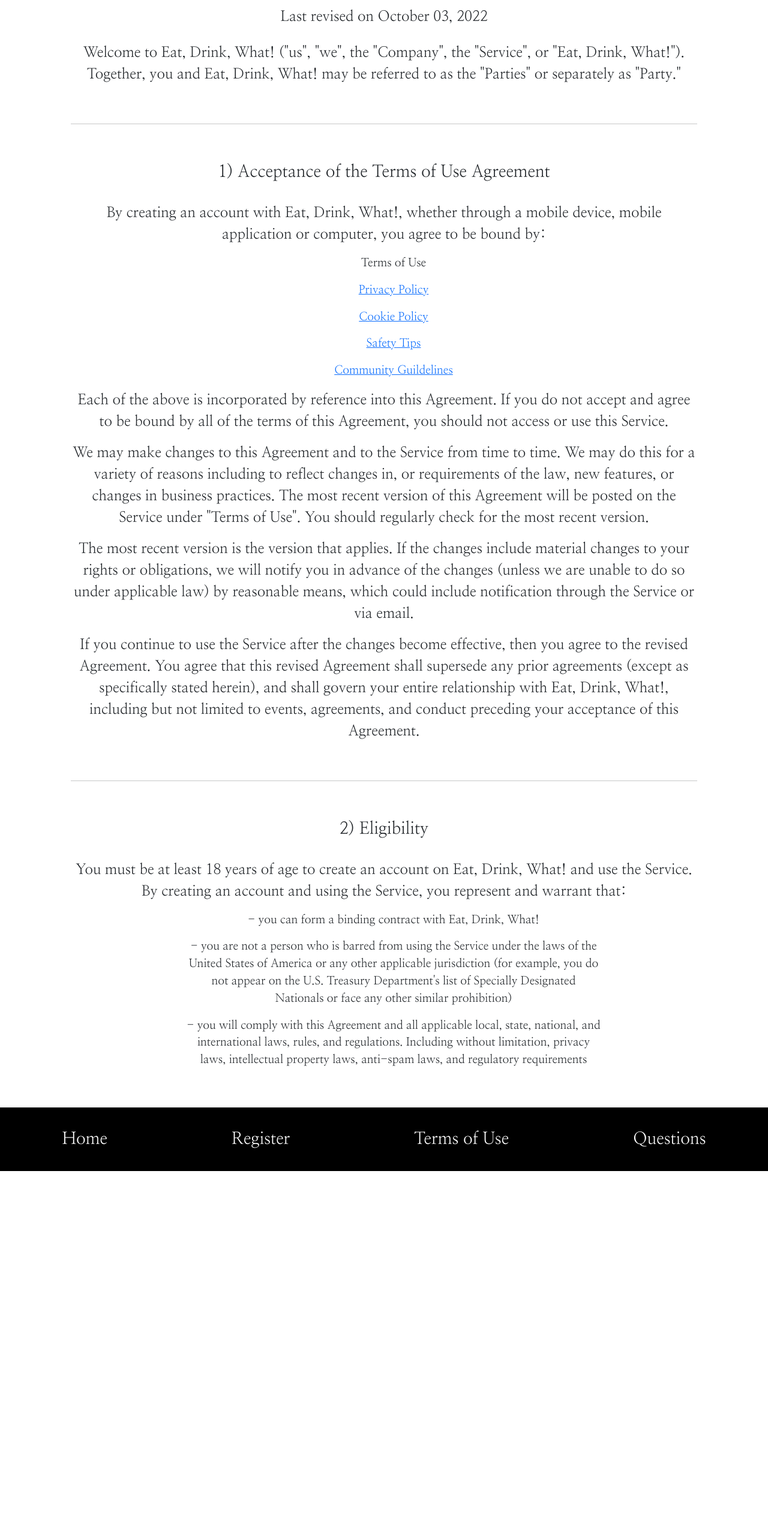
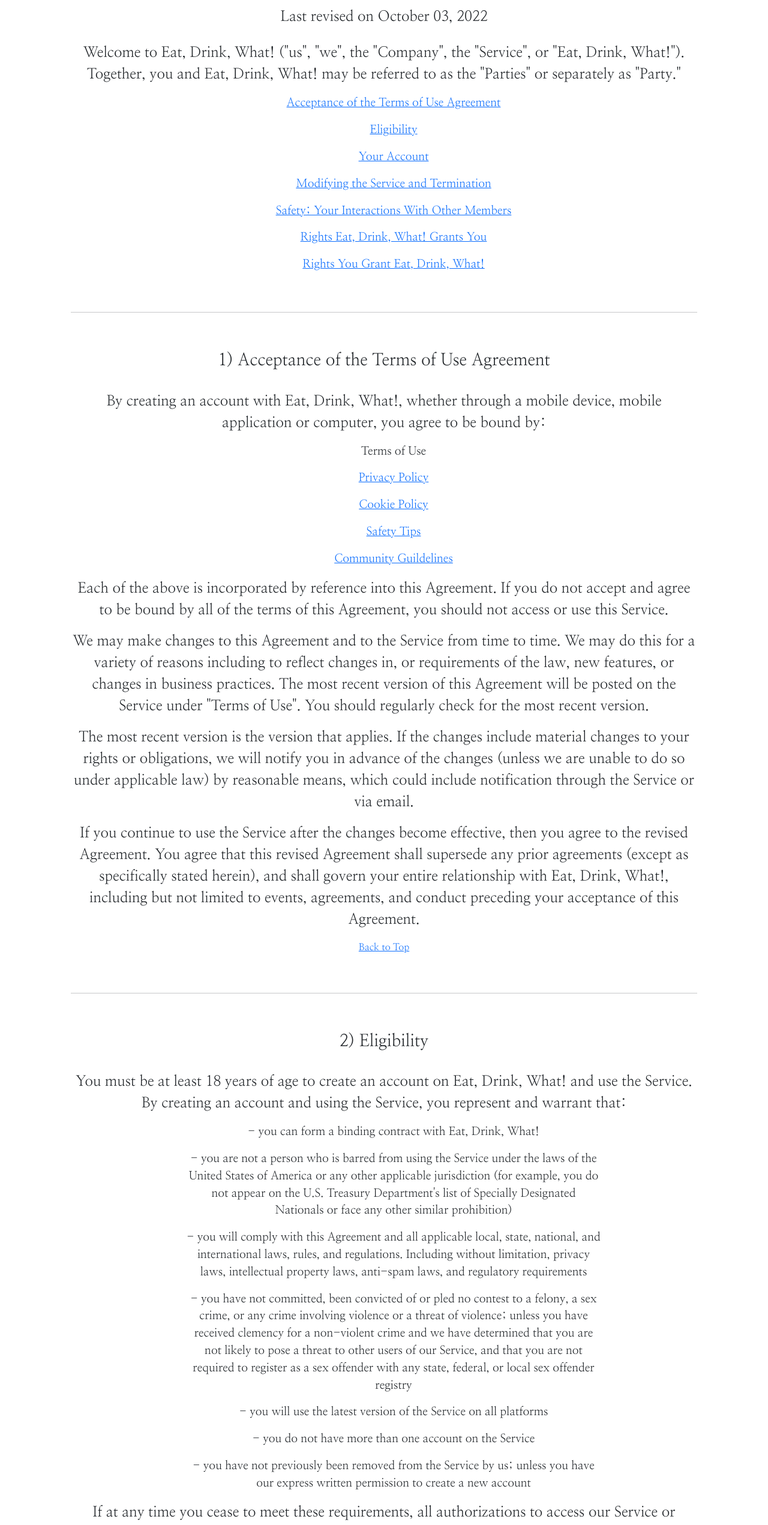
Before and after one commit to bluedragonscales/events-bulletin-app, a Vue app in the folder front-end/: page /terms in a window 1280 px wide. Shown: the part 240-2782 px from the top of the page at 60% size. Before the commit the page ends 2200 px from the top, so only its background shows below. Built offline with nearby package versions, Linux system fonts and the light colour scheme.

Commit message:
added more terms of use

```diff
--- a/front-end/src/components/main/TermsOfUse.vue
+++ b/front-end/src/components/main/TermsOfUse.vue
@@ -2,16 +2,28 @@
     <!-- TERMS OF USE COMPONENT -->
 
     <div class="container text-center p-5">
-        <h2>Terms of Use</h2>
+        <h2 id="top">Terms of Use</h2>
 
         <p class="mb-4">Last revised on October 03, 2022</p>
 
         <p>Welcome to Eat, Drink, What! ("us", "we", the "Company", the "Service", or "Eat, Drink, What!"). Together, you and Eat, Drink, What! may be referred to as the "Parties" or separately as "Party."</p>
 
+        <ul>
+            <li><a href="#one">Acceptance of the Terms of Use Agreement</a></li>
+            <li><a href="#two">Eligibility</a></li>
+            <li><a href="#three">Your Account</a></li>
+            <li><a href="#four">Modifying the Service and Termination</a></li>
+            <li><a href="#five">Safety; Your Interactions With Other Members</a></li>
+            <li><a href="#six">Rights Eat, Drink, What! Grants You</a></li>
+            <li><a href="#seven">Rights You Grant Eat, Drink, What!</a></li>
+        </ul>
+
+
+
         <hr>
 
         <!-- FIRST SECTION -->
-        <h3>1) Acceptance of the Terms of Use Agreement</h3>
+        <h3 id="one">1) Acceptance of the Terms of Use Agreement</h3>
 
         <p>By creating an account with Eat, Drink, What!, whether through a mobile device, mobile application or computer, you agree to be bound by:</p>
 
@@ -31,18 +43,104 @@
 
         <p>If you continue to use the Service after the changes become effective, then you agree to the revised Agreement. You agree that this revised Agreement shall supersede any prior agreements (except as specifically stated herein), and shall govern your entire relationship with Eat, Drink, What!, including but not limited to events, agreements, and conduct preceding your acceptance of this Agreement.</p>
 
+        <a href="#top">Back to Top</a>
         <hr>
 
         <!-- SECOND SECTION -->
-        <h3>2) Eligibility</h3>
+        <h3 id="two">2) Eligibility</h3>
 
         <p>You must be at least 18 years of age to create an account on Eat, Drink, What! and use the Service. By creating an account and using the Service, you represent and warrant that:</p>
 
         <ul>
             <li>- you can form a binding contract with Eat, Drink, What!</li>
-            <li> - you are not a person who is barred from using the Service under the laws of the United States of America or any other applicable jurisdiction (for example, you do not appear on the U.S. Treasury Department's list of Specially Designated Nationals or face any other similar prohibition)</li>
-            <li> - you will comply with this Agreement and all applicable local, state, national, and international laws, rules, and regulations. Including without limitation, privacy laws, intellectual property laws, anti-spam laws, and regulatory requirements</li>
+            <li>- you are not a person who is barred from using the Service under the laws of the United States of America or any other applicable jurisdiction (for example, you do not appear on the U.S. Treasury Department's list of Specially Designated Nationals or face any other similar prohibition)</li>
+            <li>- you will comply with this Agreement and all applicable local, state, national, and international laws, rules, and regulations. Including without limitation, privacy laws, intellectual property laws, anti-spam laws, and regulatory requirements</li>
+            <li>- you have not committed, been convicted of or pled no contest to a felony, a sex crime, or any crime involving violence or a threat of violence; unless you have received clemency for a non-violent crime and we have determined that you are not likely to pose a threat to other users of our Service, and that you are not required to register as a sex offender with any state, federal, or local sex offender registry</li>
+            <li>- you will use the latest version of the Service on all platforms</li>
+            <li>- you do not have more than one account on the Service</li>
+            <li>- you have not previously been removed from the Service by us; unless you have our express written permission to create a new account</li>
         </ul>
+
+        <p>If at any time you cease to meet these requirements, all authorizations to access our Service or systems is automatically revoked and your account will be immediately deleted.</p>
+
+
+        <a href="#top">Back to Top</a>
+        <hr>
+
+        <!-- THIRD SECTION -->
+        <h3 id="three">3) Your Account</h3>
+
+        <p>In order to use Eat, Drink, What!, you may sign in with email and password. For more information regarding the information we collect from you and how we use it, please consult our <a href="#privacy">Privacy Policy</a>.</p>
+
+        <p>You are responsible for maintaining the confidentiality of your login credentials you use to sign up for Eat, Drink, What!, and you are solely responsible for all activities that occur under those credentials. If you think someone has gained access to your account, please immediately <a href="contact.html">contact us</a>.</p>
+
+
+
+        <a href="#top">Back to Top</a>
+        <hr>
+
+        <!-- FOURTH SECTION -->
+        <h3 id="four">4) Modifying the Service and Termination</h3>
+
+        <p>Eat, Drink, What! is always striving to improve the Service and bring you additional functionality that you will find engaging and useful. This means we may add new Service features or enhancements from time to time as well as remove some features. If these actions do not materially affect your rights or obligations, we may not provide you with notice before taking them. We may even suspend the Service entirely, in which event we will notify you in advance unless extenuating circumstances, such as safety or security concerns, prevent us from doing so.</p>
+
+        <p>You may terminate your account at any time, for any reason, by following the instructions in "Questions" in the Service. Eat, Drink, What! may terminate your account at any time without notice if it believes that you have violated this Agreement. After your account is terminated, this Agreement will terminate, except that the following provisions will still apply to you and Eat, Drink, What! (the "Parties"): <a href="#four">Section 4</a>, <a href="#five">Section 5</a>, <a href="#six">Section 6</a></p>
+        <!-- FINISH LISTING THE SECTIONS -->
+
+
+
+        <a href="#top">Back to Top</a>
+        <hr>
+
+        <!-- FIFTH SECTION -->
+        <h3 id="five">5) Safety; Your Interactions With Other Members</h3>
+
+        <p>You agree to treat other users in a courteous and respectful manner, both on and off our Service, and to be respectful when communicating with any of our customer care representatives or other employees.</p>
+
+        <p>Though Eat, Drink, What! strives to encourage a respectful member experience <strong>Eat, Drink, What! is not responsible for the conduct of any member on or off the Service.</strong></p>
+
+        <p><strong>You agree to use caution in all interactions with other members. In addition, you agree to review and follow Eat, Drink, What!'s <a href="#safety">Safety Tips</a> prior to using the Service.</strong></p>
+
+        <p><strong>You are solely responsible for your interactions with other members. You understand that Eat, Drink, What! does not conduct criminal background checks on its members or otherwise inquires into the background of its members. Eat, Drink, What! makes no representations or warranties as to the conduct or compatibility of members.</strong></p>
+
+        <p>Eat, Drink, What! reserves the right to conduct - and you authorize Eat, Drink, What! to conduct - any criminal background check or other screenings (such as sex offender register searches) at any time using available public records obtained by it or with the assistance of a consumer reporting agency. And you agree that any information you provide may be used for that purpose.</p>
+
+
+
+        <a href="#top">Back to Top</a>
+        <hr>
+
+        <!-- SIXTH SECTION -->
+        <h3 id="six">6) Rights Eat, Drink, What! Grants You</h3>
+
+        <p>Eat, Drink, What! grants you a personal, worldwide, royalty-free, non-assignable, non-exclusive, revocable, and non-sublicensable license to access and use the Service. This license is for the sole purpose of letting you use and enjoy the Service's benefits as intended by Eat, Drink, What! and permitted by this Agreement. This license and any authorization to access the Service are automatically revoked in the event that you do any of the following:</p>
+
+        <ul>
+            <li>- use the Service or any content contained in the Service for any commercial purposes without our written consent</li>
+            <li>- copy, modify, transmit, create any derivative works from, make use of, or reproduce in any way any copyrighted material, images, trademarks, trade names, service marks, or other intellectual property, content or proprietary information accessible through the Service without Eat, Drink, What!'s prior written consent</li>
+            <li>- express or imply that any statements you make are endorsed by Eat, Drink, What!</li>
+            <li>- use any robot, bot, spider, crawler, scraper, site search/retrieval application, proxy or other manual or automatic device, method or process to access, retrieve, index, "data mine", or in any way reproduce or circumvent the navigational structure or presentation of the Service or its contents</li>
+            <li>- use the Service in any way that could interfere with, disrupt or negatively affect the Service or the servers or networks connected to the Service</li>
+            <li>- upload viruses or other malicious code or otherwise compromise the security of the Service</li>
+            <li>- forge headers or otherwise manipulate identifiers in order to disguise the origin of any information transmitted to or through the Servce</li>
+            <li>- "frame" or "mirror" any part of the Service without Eat, Drink, What!'s prior written authorization</li>
+            <li>- use meta tags or code or other devices containing any reference to Eat, Drink, What! or the Service (or any trademark, trade name, service mark, logo or slogan of Eat, Drink, What!) to direct any person to any other website for any purpose</li>
+            <li>- modify, adapt, sublicense, translate, sell, reverse engineer, decipher, decompile, or otherwise disassemble any portion of the Service, or cause others to do so</li>
+            <li>- use or develop any third-party applications that interact with the Service or other members' content or information without our written consent</li>
+            <li>- use, access, or publish the Eat, Drink, What! application programming interface without our written consent</li>
+            <li>- probe, scan or test the vulnerability of our Service or any system or network</li>
+            <li>- encourage, promote, or agree to engage in any activity that violates this Agreement</li>
+        </ul>
+
+        <p>Eat, Drink, What! may investigate and take any available legal action in response to illegal and/or unauthorized uses of the Service, including termination of your account. Any software that we provide you may automatically download and install upgrades, updates, or other new features. You may be able to adjust these automatic downloads through your device's settings.</p>
+
+
+
+        <a href="#top">Back to Top</a>
+        <hr>
+
+        <!-- SEVENTH SECTION -->
+        <h3 id="seven">7) Rights You Grant Eat, Drink, What!</h3>
 
     </div>
 
```
